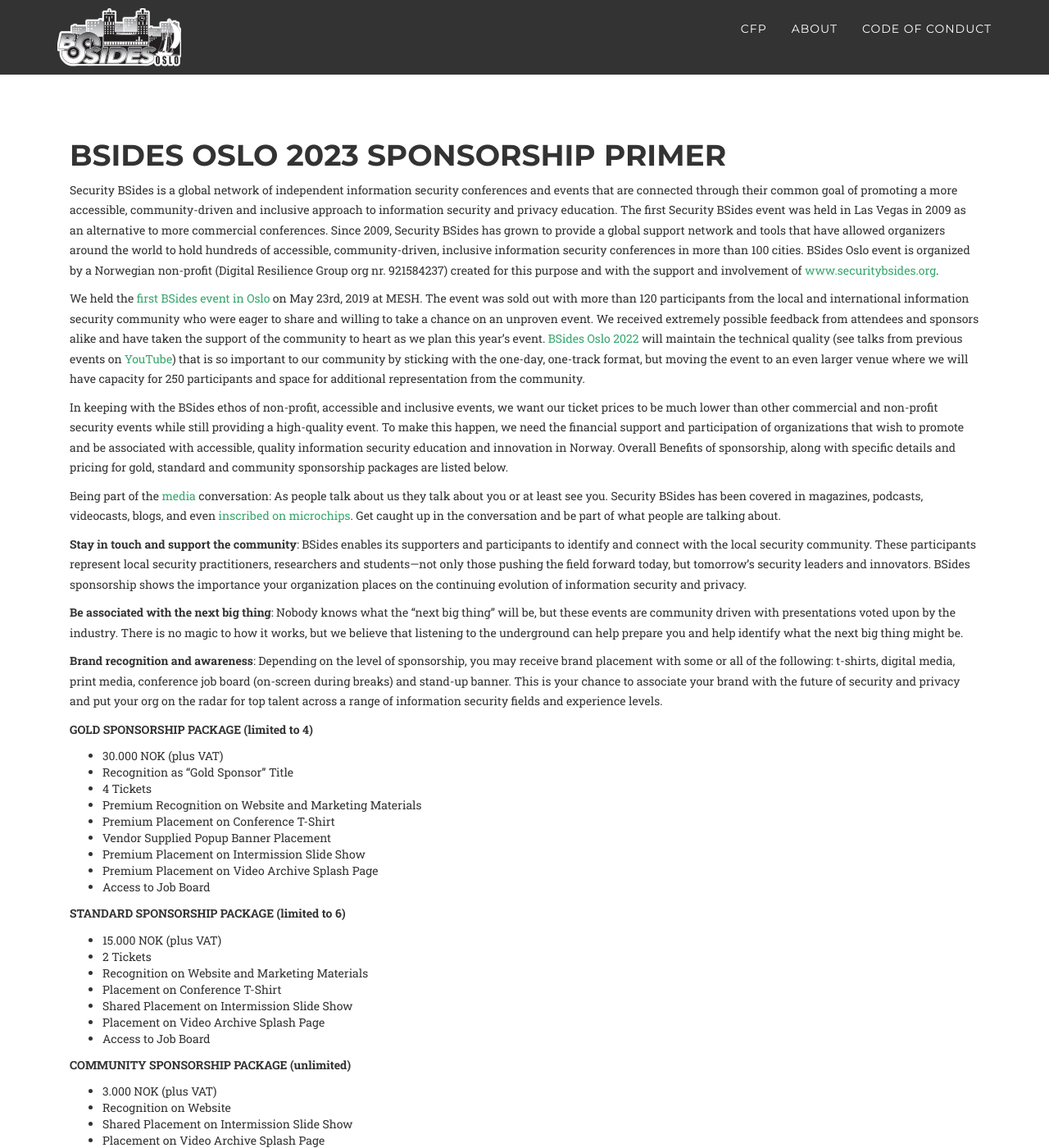
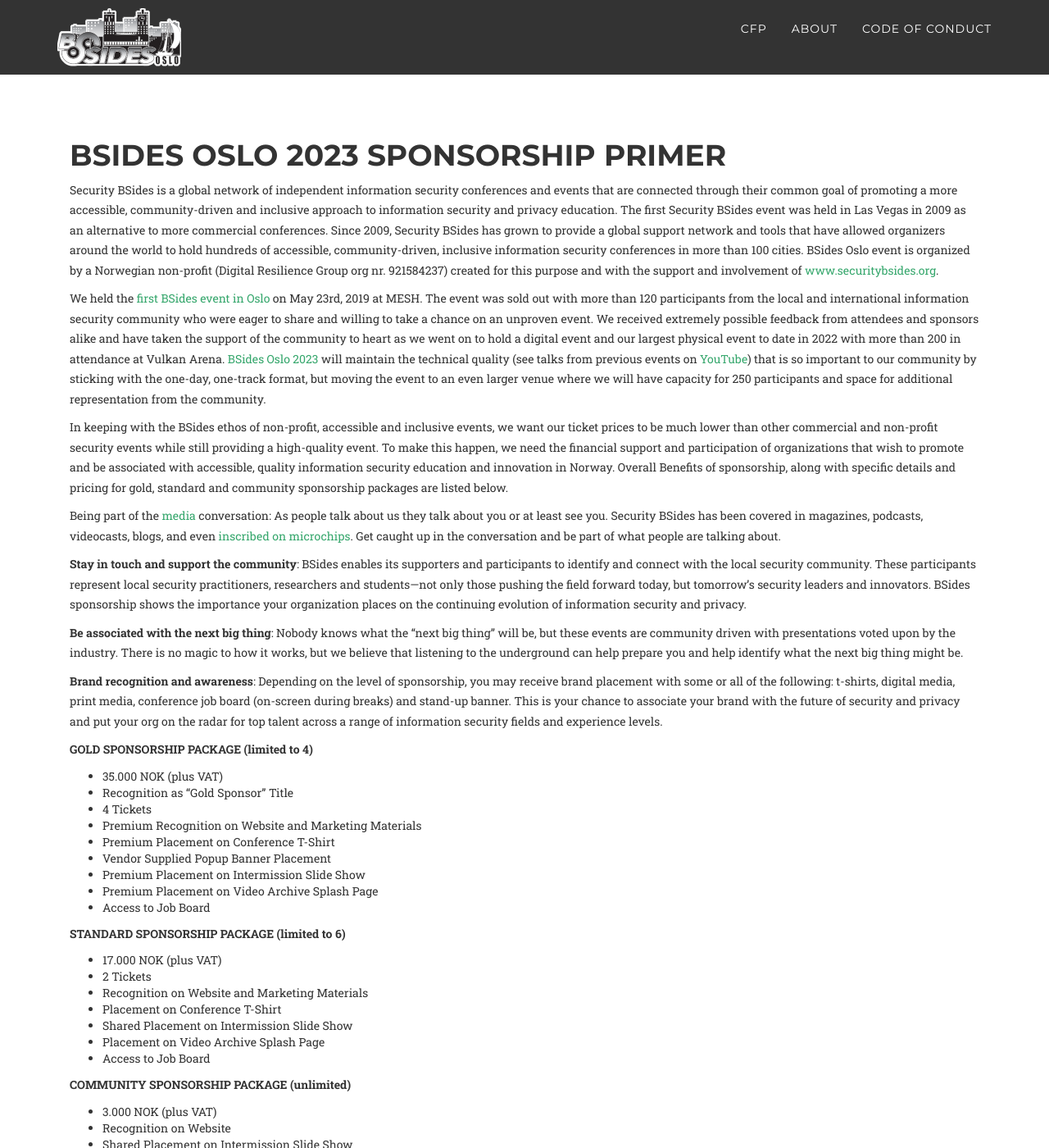
Before and after one commit to bsidesoslo/2023, a Jekyll site: the page built from pages/sponsorship_primer.md, in a window 1280 px wide and 1400 px high. Shown: the whole window at 82% size. Built offline with Jekyll 4.4.1, drawn with Linux system fonts in a browser that asks for light colours; some web fonts are replaced.

Commit message:
Update sponsorship_primer.md
updated package prices, year of next event

```diff
--- a/pages/sponsorship_primer.md
+++ b/pages/sponsorship_primer.md
@@ -9,7 +9,7 @@
 Security BSides is a global network of independent information security conferences and events that are connected through their common goal of promoting a more accessible, community-driven and inclusive approach to information security and privacy education. The first Security BSides event was held in Las Vegas in 2009 as an alternative to more commercial conferences. Since 2009, Security BSides has grown to provide a global support network and tools that have allowed organizers around the world to hold hundreds of accessible, community-driven, inclusive information security conferences in more than 100 cities. BSides Oslo event is organized by a Norwegian non-profit (Digital Resilience Group org nr. 921584237) created for this purpose and with the support and involvement of [www.securitybsides.org](http://www.securitybsides.org/).
 
 
-We held the [first BSides event in Oslo](https://2019.bsidesoslo.no/) on May 23rd, 2019 at MESH. The event was sold out with more than 120 participants from the local and international information security community who were eager to share and willing to take a chance on an unproven event. We received extremely possible feedback from attendees and sponsors alike and have taken the support of the community to heart as we plan this year’s event. [BSides Oslo 2022](https://bsidesoslo.no/) will maintain the technical quality (see talks from previous events on [YouTube](https://youtube.com/bsidesoslo)) that is so important to our community by sticking with the one-day, one-track format, but moving the event to an even larger venue where we will have capacity for 250 participants and space for additional representation from the community.
+We held the [first BSides event in Oslo](https://2019.bsidesoslo.no/) on May 23rd, 2019 at MESH. The event was sold out with more than 120 participants from the local and international information security community who were eager to share and willing to take a chance on an unproven event. We received extremely possible feedback from attendees and sponsors alike and have taken the support of the community to heart as we went on to hold a digital event and our largest physical event to date in 2022 with more than 200 in attendance at Vulkan Arena. [BSides Oslo 2023](https://bsidesoslo.no/) will maintain the technical quality (see talks from previous events on [YouTube](https://youtube.com/bsidesoslo)) that is so important to our community by sticking with the one-day, one-track format, but moving the event to an even larger venue where we will have capacity for 250 participants and space for additional representation from the community.
 
 
 In keeping with the BSides ethos of non-profit, accessible and inclusive events, we want our ticket prices to be much lower than other commercial and non-profit security events while still providing a high-quality event. To make this happen, we need the financial support and participation of organizations that wish to promote and be associated with accessible, quality information security education and innovation in Norway. Overall Benefits of sponsorship, along with specific details and pricing for gold, standard and community sponsorship packages are listed below.
@@ -26,7 +26,7 @@
 **Brand recognition and awareness**: Depending on the level of sponsorship, you may receive brand placement with some or all of the following: t-shirts, digital media, print media, conference job board (on-screen during breaks) and stand-up banner. This is your chance to associate your brand with the future of security and privacy and put your org on the radar for top talent across a range of information security fields and experience levels.
 
 **GOLD SPONSORSHIP PACKAGE (limited to 4)**
- * 30.000 NOK (plus VAT)
+ * 35.000 NOK (plus VAT)
  * Recognition as "Gold Sponsor" Title
  * 4 Tickets
  * Premium Recognition on Website and Marketing Materials
@@ -38,7 +38,7 @@
 
 **STANDARD SPONSORSHIP PACKAGE (limited to 6)**
 
- * 15.000 NOK (plus VAT)
+ * 17.000 NOK (plus VAT)
  * 2 Tickets
  * Recognition on Website and Marketing Materials
  * Placement on Conference T-Shirt
```
